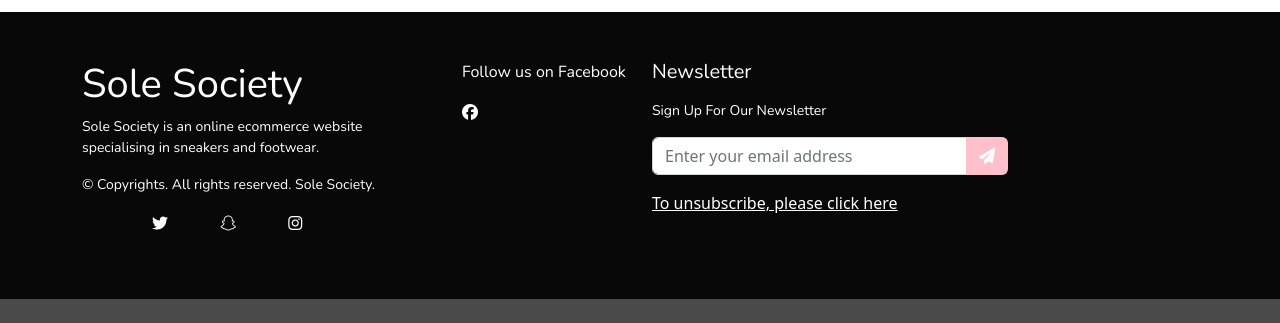
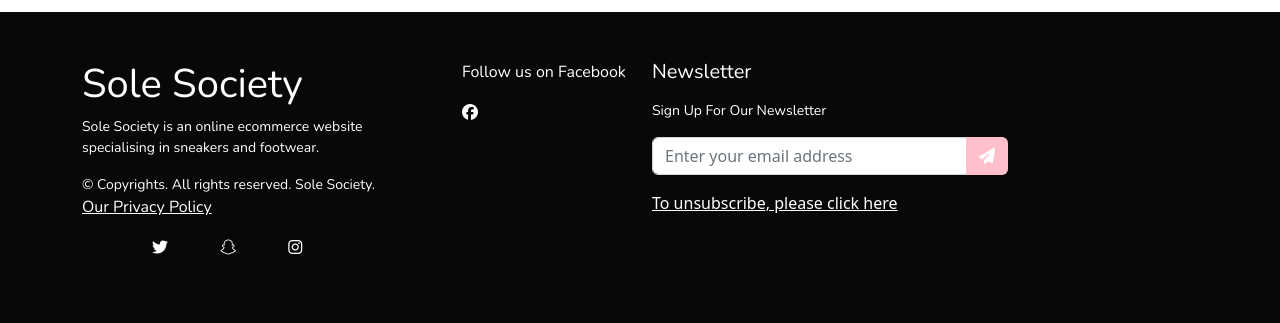
Before and after one commit to nadsbuhdha/portfolio-project-5, a Django app: page / in a window 1280 px wide. Shown: the part 1388-1711 px from the top of the page. Before the commit the page ends 1687 px from the top, so only its background shows below. Run offline with Django 3.2, Linux system fonts and the light colour scheme; parts of the project's set-up code (start-up, migrations or seed data) failed here and were passed over; some libraries are stand-ins or nearby versions.

Commit message:
added privacy policy

```diff
--- a/templates/base.html
+++ b/templates/base.html
@@ -143,6 +143,7 @@
                 <h5 class="h1 ">Sole Society</h5>
                 <p class="small "> Sole Society is an online ecommerce website specialising in sneakers and footwear.</p>
                 <p class="small mb-0">&copy; Copyrights. All rights reserved. Sole Society.</p>
+                <a href="https://www.privacypolicygenerator.info/live.php?token=dAyYO4BB8J5kushZUV46hHqF8omOkErD"><p>Our Privacy Policy</p></a>
                 <ul class="list-inline mt-3">
                     <li class="list-inline-item"><a href="https://www.twitter.com" target="_blank" rel="noreferrer" aria-label="Go to our twitter page (opens in new tab)" title="twitter"><i class="fa fa-twitter"></i></a></li>
                     <li class="list-inline-item"><a href="https://www.snapchat.com" target="_blank" rel="noreferrer" aria-label="Go to our snapchat page (opens in new tab)" title="snapchat"><i class="fa-brands fa-snapchat"></i></a></li>
```
